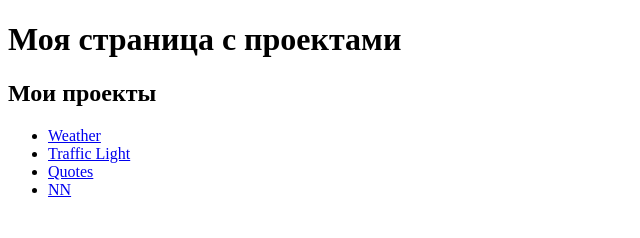
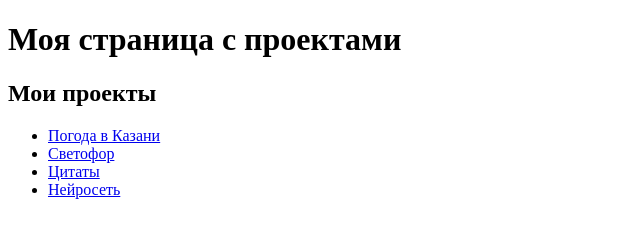
Before and after one commit to ZarinaKhasan/my_portfolio, a plain HTML site: page index.html in a window 1280 px wide. Shown: the whole page, without its empty margins (0-640 px from the left). Drawn offline with Linux system fonts and the light colour scheme.

Commit message:
Update index.html

```diff
--- a/index.html
+++ b/index.html
@@ -3,7 +3,7 @@
 <head>
     <meta charset="UTF-8">
     <meta name="viewport" content="width=device-width, initial-scale=1.0">
-    <title>Document</title>
+    <title>Портфолио Зарины Хасаншиной</title>
 
 </head>
 <body>
@@ -11,10 +11,11 @@
 
     <h2>Мои проекты</h2>
     <ul>
-        <li><a href="weather.html">Weather</a></li>
-        <li><a href="trafficlight.html">Traffic Light</a></li>
-        <li><a href="quotes.html">Quotes</a></li>
-        <li><a href="nn.html">NN</a></li>
+        <li><a href="weather.html">Погода в Казани</a></li>
+        <li><a href="trafficlight.html">Светофор</a></li>
+        <li><a href="quotes.html">Цитаты</a></li>
+        <li><a href="nn.html">Нейросеть</a></li>
     </ul>
 </body>
+
 </html>
```
